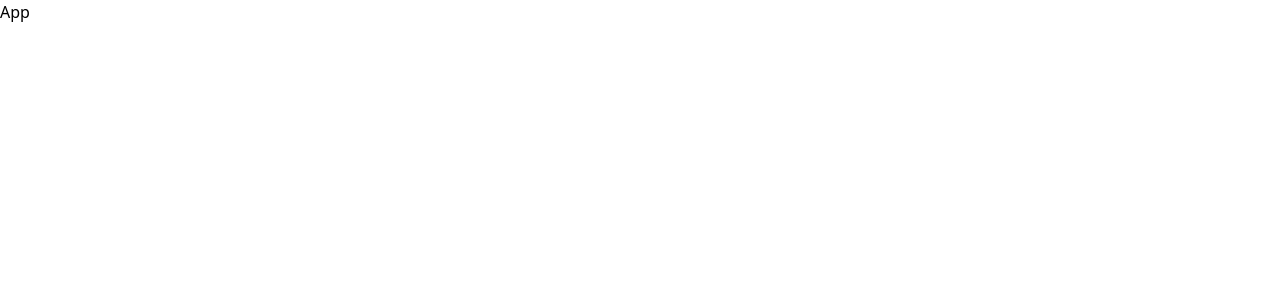
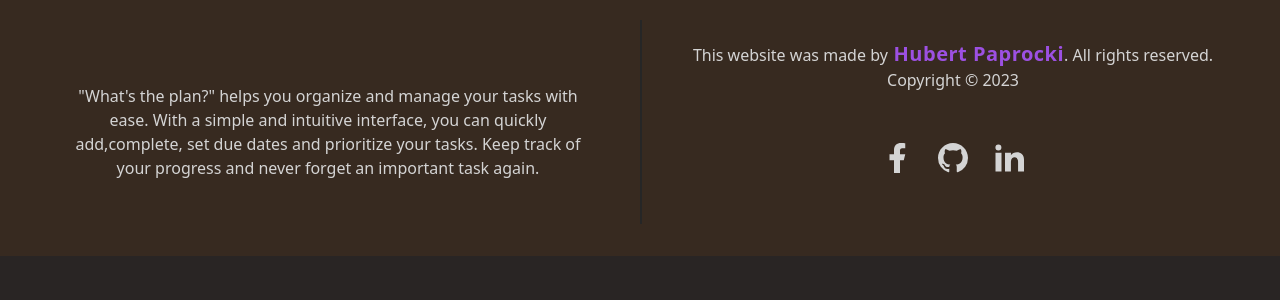
Before and after one commit to Hubert-paprocki/Cookie-Clicker-Redux, a React (Create React App) app: page / in a window 1280 px wide. Shown: the top 300 px of the page. Built offline with nearby package versions, Linux system fonts and the light colour scheme.

Commit message:
feat:add footer component

```diff
--- a/package.json
+++ b/package.json
@@ -13,6 +13,7 @@
     "@types/react-dom": "^18.2.4",
     "react": "^18.2.0",
     "react-dom": "^18.2.0",
+    "react-icons": "^4.8.0",
     "react-redux": "^8.0.5",
     "react-scripts": "5.0.1",
     "typescript": "^4.9.5",
--- a/src/App.tsx
+++ b/src/App.tsx
@@ -1,7 +1,12 @@
 import React from "react";
+import Footer from "./components/Footer";
 
 function App() {
-  return <div>App</div>;
+  return (
+    <div className="bg-stone-800 min-h-screen">
+      <Footer />
+    </div>
+  );
 }
 
 export default App;
--- /dev/null
+++ b/src/components/Footer.tsx
@@ -0,0 +1,29 @@
+import React from "react";
+import SocialMediaList from "./SocialMediaList/SocialMediaList";
+
+function Footer() {
+  const currentYear = new Date().getFullYear();
+  return (
+    <div className=" bg-yellow-900 bg-opacity-20  text-neutral-300 text-md xs:text-lg px-5 xs:px-10 flex flex-col pt-0 md:pt-5 justify-center items-center text-center  gap-y-10 md:flex-row md:gap-y-0 pb-8">
+      <p className="w-full max-w-xl  md:pr-12 md:w-1/2 pt-5 border-b-2 border-neutral-800 md:border-none pb-8 md:pb-0  font-norma items">
+        "What's the plan?" helps you organize and manage your tasks with ease.
+        With a simple and intuitive interface, you can quickly add,complete, set
+        due dates and prioritize your tasks. Keep track of your progress and
+        never forget an important task again.
+      </p>
+      <div className="w-full max-w-xl  border-l-none border-neutral-800 pl-0 md:pl-12 md:w-1/2 md:border-l-2  pt-0 md:pt-5">
+        <p className=" font-normal">
+          This website was made by
+          <span className="font-semibold text-purple-500 opacity-90 text-xl tracking-wide ">
+            {" "}
+            Hubert Paprocki
+          </span>
+          . All rights reserved. Copyright © {currentYear}
+        </p>
+        <SocialMediaList />
+      </div>
+    </div>
+  );
+}
+
+export default Footer;
--- /dev/null
+++ b/src/components/SocialMediaList/SocialMediaItem.tsx
@@ -0,0 +1,19 @@
+import { ReactNode } from "react";
+import React from "react";
+interface SocialMediaItemProps {
+  img: ReactNode;
+  link: string;
+}
+
+const SocialMediaItem: React.FC<SocialMediaItemProps> = ({ img, link }) => {
+  return (
+    <a
+      className="hover:scale-125 transition duration-300 cursor-pointert text-4xl hover:text-purple-500"
+      href={link}
+    >
+      {img}
+    </a>
+  );
+};
+
+export default SocialMediaItem;
--- /dev/null
+++ b/src/components/SocialMediaList/SocialMediaList.tsx
@@ -0,0 +1,50 @@
+import { RiFacebookFill, RiGithubFill, RiLinkedinFill } from "react-icons/ri";
+import SocialMediaItem from "./SocialMediaItem";
+import { ReactNode } from "react";
+import React from "react";
+interface ListedSocialMedia {
+	id: number;
+	name: string;
+	icon: ReactNode;
+	link: string;
+}
+
+const ListedSocialMedias: ListedSocialMedia[] = [
+	{
+		id: 1,
+		name: `Facebook`,
+		icon: <RiFacebookFill />,
+		link: `https://www.facebook.com/hbrt.pa/`,
+	},
+	{
+		id: 2,
+		name: `Github`,
+		icon: <RiGithubFill />,
+		link: `https://github.com/X-Tripen`,
+	},
+	{
+		id: 3,
+		name: `LinkedIn`,
+		icon: <RiLinkedinFill />,
+		link: `https://www.linkedin.com/in/hubert-paprocki-25b618236/`,
+	},
+];
+
+const SocialMediaList = () => {
+	const renderedSocialMediaList = ListedSocialMedias.map((socialMedia) => {
+		return (
+			<SocialMediaItem
+				key={socialMedia.id}
+				img={socialMedia.icon}
+				link={socialMedia.link}
+			></SocialMediaItem>
+		);
+	});
+	return (
+		<div className="flex flex-wrap justify-center items-center max-w-6xl  mx-auto  my-12 flex-row gap-x-5">
+			{renderedSocialMediaList}
+		</div>
+	);
+};
+
+export default SocialMediaList;
```
Also changed, not shown: 1 other file (tests, documents, lock files or other folders).
